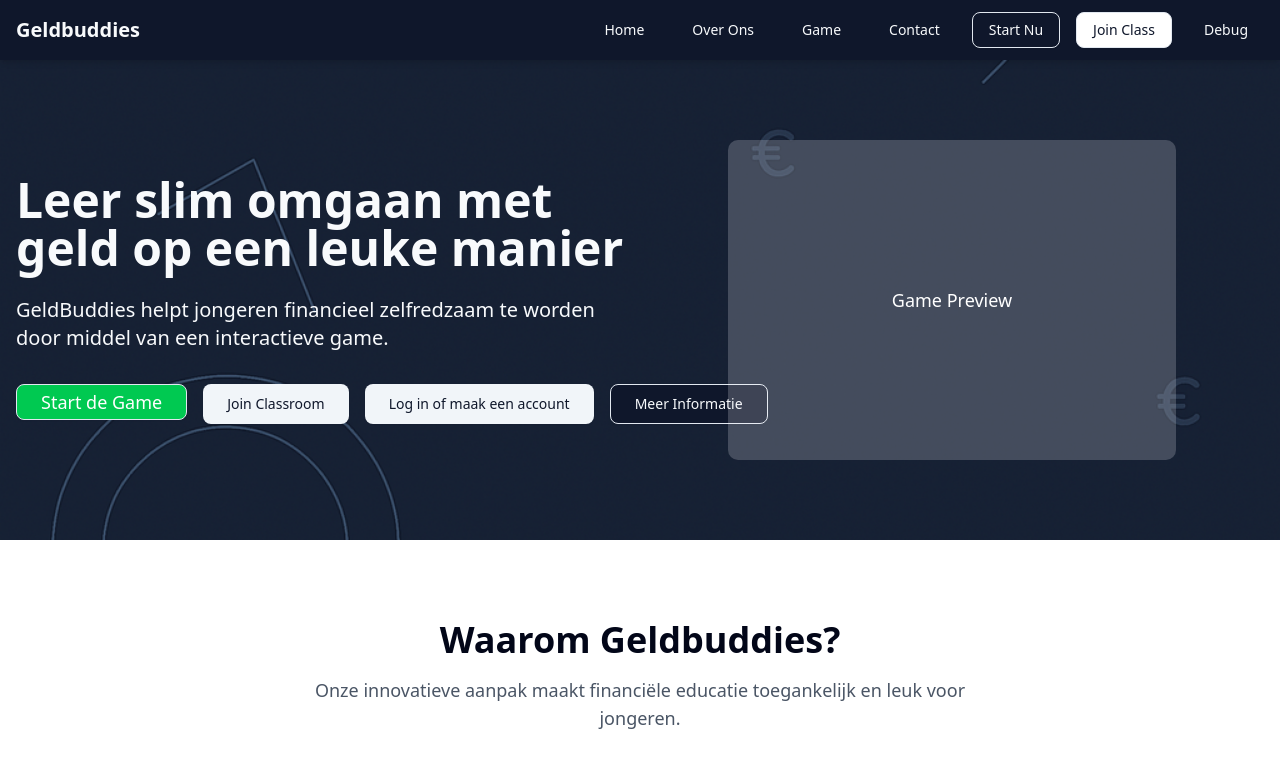
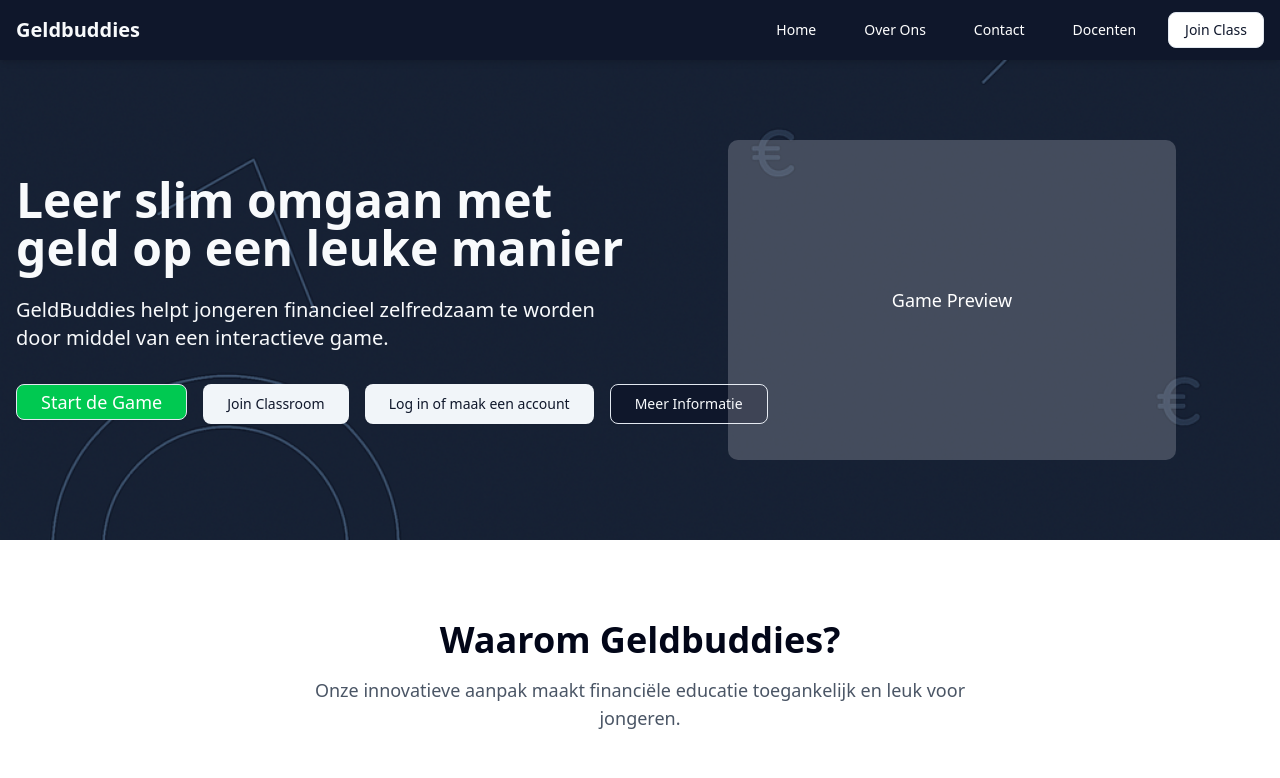
Before and after one commit to geldbuddies/geldbuddies, a Next.js app: page / in a window 1280 px wide. Shown: the top 778 px of the page. Built offline with nearby package versions, Linux system fonts and the light colour scheme.

Commit message:
refactor: update navigation items and button variant in NavItem component

```diff
--- a/src/components/navigation/nav-item.tsx
+++ b/src/components/navigation/nav-item.tsx
@@ -18,7 +18,7 @@ export function NavItem({ label, href, isButton = false, variant = 'default' }:
   }
 
   return (
-    <Button asChild variant="ghost">
+    <Button asChild variant="link" className="text-background">
       <Link href={href}>{label}</Link>
     </Button>
   );
--- a/src/components/navigation/navigation-bar.tsx
+++ b/src/components/navigation/navigation-bar.tsx
@@ -1,14 +1,12 @@
-import Link from "next/link";
-import { NavItem, NavItemProps } from "./nav-item";
+import Link from 'next/link';
+import { NavItem, NavItemProps } from './nav-item';
 
 const navItems: NavItemProps[] = [
   { label: 'Home', href: '/' },
   { label: 'Over Ons', href: '/about' },
-  { label: 'Game', href: '/game' },
   { label: 'Contact', href: '/contact' },
-  { label: 'Start Nu', href: '/game', isButton: true, variant: 'default' },
+  { label: 'Docenten', href: '/teacher' },
   { label: 'Join Class', href: '/join', isButton: true, variant: 'outline' },
-  { label: 'Debug', href: '/debug' },
 ];
 
 export default function NavigationBar() {
```
